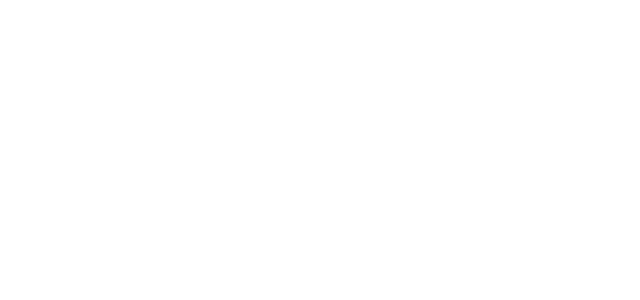
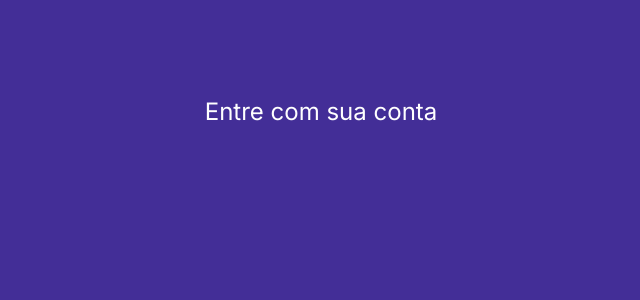
Before and after one commit to time-turquesa/florescer-frontend, a Next.js app: page / in a window 1280 px wide. Shown: the top 300 px of the page, without its empty margins (319-959 px from the left). Built offline with nearby package versions, Linux system fonts and the light colour scheme.

Commit message:
add home page component with login link

```diff
--- /dev/null
+++ b/src/app/(home)/page.tsx
@@ -0,0 +1,11 @@
+import Link from "next/link";
+
+export default function Home() {
+  return (
+    <main className="flex min-h-screen flex-col items-center justify-between p-24 bg-[#432E97]">
+      <Link href="/login" className="text-white text-2xl">
+        Entre com sua conta
+      </Link>
+    </main>
+  );
+}
--- a/src/app/page.tsx
+++ /dev/null
@@ -1,7 +0,0 @@
-export default function Home() {
-  return (
-    <main className="flex min-h-screen flex-col items-center justify-between p-24">
-
-    </main>
-  );
-}
```
